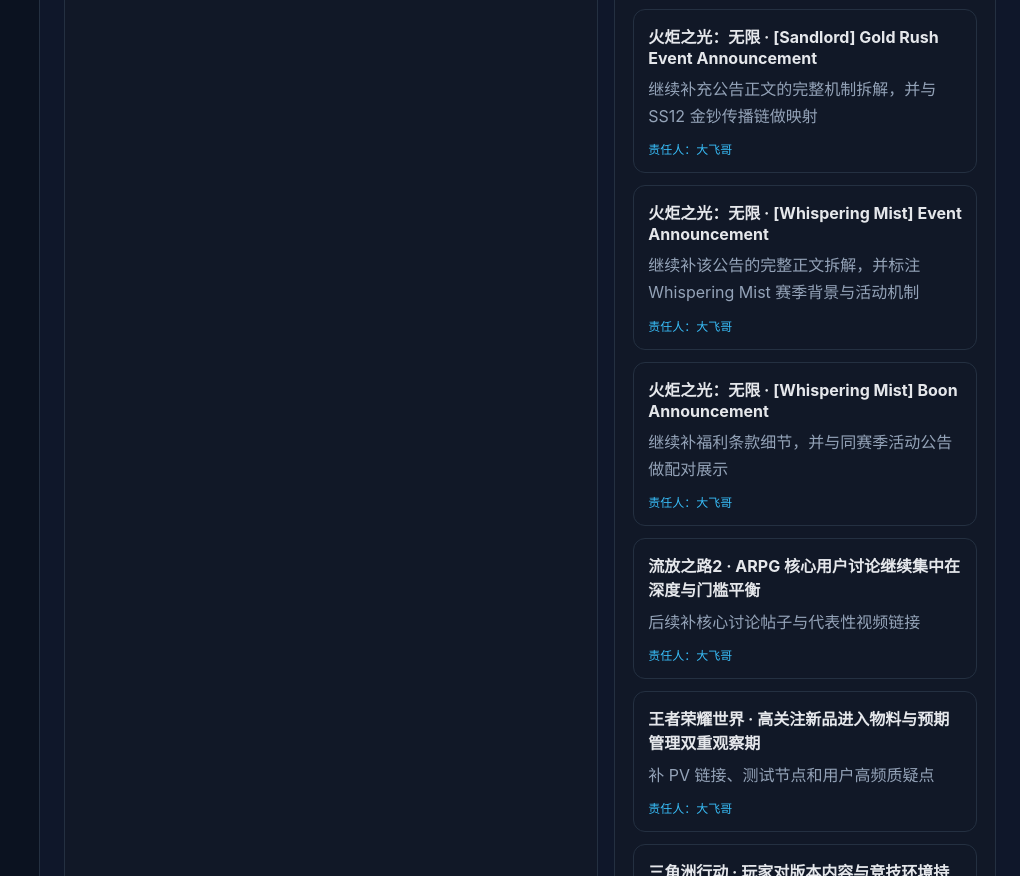
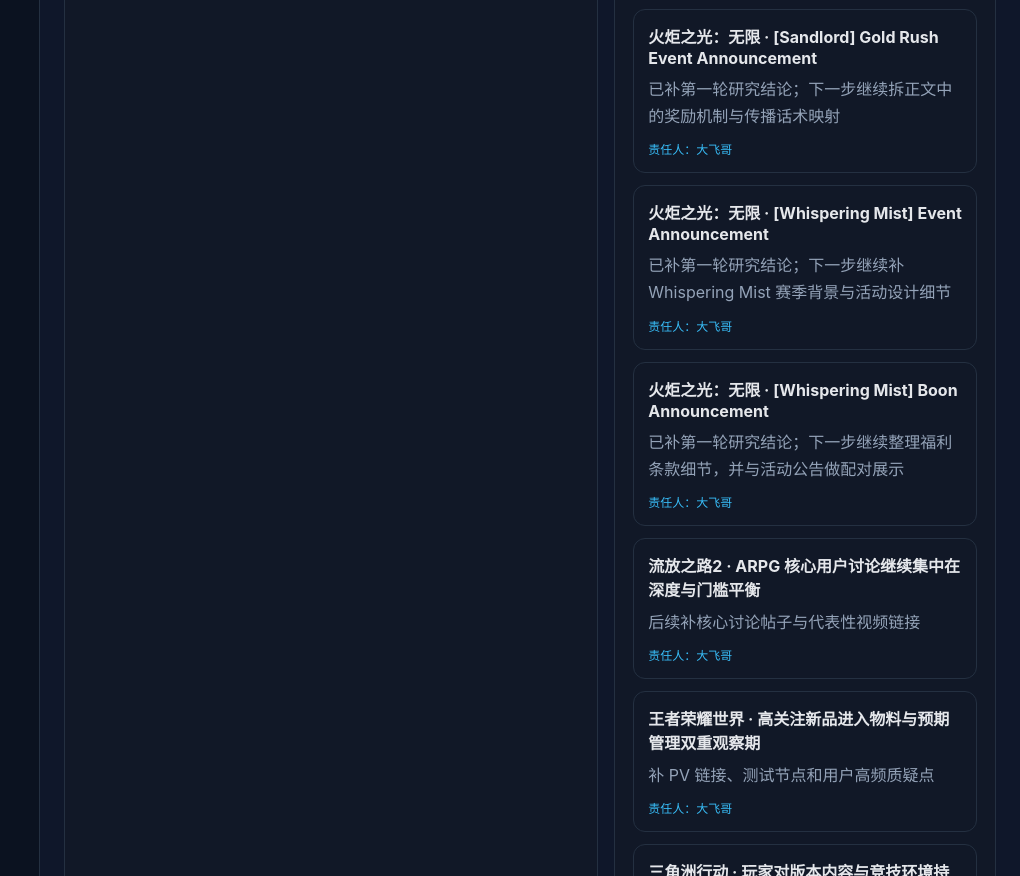
Before and after one commit to wangzhiqi01/game-monitor-dashboard, a website: page docs/index.html in a window 1280 px wide. Shown: the part 3787-4663 px from the top of the page, without its empty margins (260-1280 px from the left). Drawn offline with Linux system fonts and the light colour scheme.

Commit message:
Deepen torchlight announcement research notes

```diff
--- a/dashboard/app.js
+++ b/dashboard/app.js
@@ -640,6 +640,7 @@ function renderGameDetailPanel(game) {
                 </div>
                 <h4>${item.title}</h4>
                 <p class="muted">${item.summary}</p>
+                ${item.researchNote ? `<div class="research-note">${item.researchNote}</div>` : ''}
                 <div class="timeline-links">
                   ${item.sourceUrl ? `<a class="inline-link" href="${item.sourceUrl}" target="_blank" rel="noreferrer">查看原始来源</a>` : '<span class="muted">暂无来源链接</span>'}
                   <span class="muted">${item.sourcePlatform} · ${item.sourceType} · ${item.capturedAt}</span>
--- a/docs/activities.js
+++ b/docs/activities.js
@@ -80,16 +80,17 @@ window.GAME_MONITOR_ACTIVITIES = [
     category: '活动福利',
     title: '[Sandlord] Gold Rush Event Announcement',
     importance: 'high',
-    summary: '真实公告摘要：可通过签到与赛季活动获取多次 Pactspirit 抽取机会、Activation Medium，并可通过刷图参与抽取纪念金钞。',
+    summary: '真实公告摘要：可通过签到与赛季活动获取多次 Pactspirit 抽取机会、Activation Medium，并可通过刷图参与抽取纪念金钞。这类公告同时具备“福利驱动”和“赛季回流理由”两层价值。',
     sourcePlatform: '官网 / 新闻 JSON',
     sourceType: '真实公告样板',
     sourceUrl: 'https://torchlight.xd.com/en/news/single?id=pidg8uIC7DE6',
     capturedAt: '2026-04-14 10:55',
     freshness: 'stale',
-    todo: '继续补充公告正文的完整机制拆解，并与 SS12 金钞传播链做映射',
+    todo: '已补第一轮研究结论；下一步继续拆正文中的奖励机制与传播话术映射',
     owner: '大飞哥',
     subType: 'Event Announcement',
-    researchTag: '活动向'
+    researchTag: '活动向',
+    researchNote: '研究启发：这类公告最适合承接“刷图就有反馈”“参与活动即有奖励机会”的传播表达，可直接映射到金钞项目的参与逻辑。'
   },
   {
     id: 'act-torchlight-real-20240419-01',
@@ -100,16 +101,17 @@ window.GAME_MONITOR_ACTIVITIES = [
     category: '活动福利',
     title: '[Whispering Mist] Event Announcement',
     importance: 'medium',
-    summary: '真实公告摘要：可通过签到获取 Legendary Drop Pactspirit 相关奖励与 Activation Medium，并围绕赛季活动继续参与刷图与奖励获取。',
+    summary: '真实公告摘要：可通过签到获取 Legendary Drop Pactspirit 相关奖励与 Activation Medium，并围绕赛季活动继续参与刷图与奖励获取。这种公告更偏“活动节奏 + 参与门槛较低”的拉新/回流表达。',
     sourcePlatform: '官网 / 新闻 JSON',
     sourceType: '真实公告样板',
     sourceUrl: 'https://torchlight.xd.com/en/news/single?id=1ffdcuamXC0B',
     capturedAt: '2026-04-14 10:55',
     freshness: 'stale',
-    todo: '继续补该公告的完整正文拆解，并标注 Whispering Mist 赛季背景与活动机制',
+    todo: '已补第一轮研究结论；下一步继续补 Whispering Mist 赛季背景与活动设计细节',
     owner: '大飞哥',
     subType: 'Event Announcement',
-    researchTag: '活动向'
+    researchTag: '活动向',
+    researchNote: '研究启发：适合拆成“老玩家回流理由”“轻门槛参与奖励”“赛季活动节奏”三层传播口径。'
   },
   {
     id: 'act-torchlight-real-20240419-02',
@@ -120,16 +122,17 @@ window.GAME_MONITOR_ACTIVITIES = [
     category: '活动福利',
     title: '[Whispering Mist] Boon Announcement',
     importance: 'medium',
-    summary: '真实公告摘要：围绕 Legendary Drop Pactspirit、Activation Medium 与 Commemorative Gold Notes 等奖励机制展开，是典型的福利向公告样板。',
+    summary: '真实公告摘要：围绕 Legendary Drop Pactspirit、Activation Medium 与 Commemorative Gold Notes 等奖励机制展开，是典型的福利向公告样板。它更适合用来支撑“福利足、奖励直给、刺激参与”的表达。',
     sourcePlatform: '官网 / 新闻 JSON',
     sourceType: '真实公告样板',
     sourceUrl: 'https://torchlight.xd.com/en/news/single?id=b2u19uan4vtg',
     capturedAt: '2026-04-14 10:55',
     freshness: 'stale',
-    todo: '继续补福利条款细节，并与同赛季活动公告做配对展示',
+    todo: '已补第一轮研究结论；下一步继续整理福利条款细节，并与活动公告做配对展示',
     owner: '大飞哥',
     subType: 'Boon Announcement',
-    researchTag: '福利向'
+    researchTag: '福利向',
+    researchNote: '研究启发：这类公告更适合单独抽出来做福利钩子，和活动向公告形成“参与理由 + 奖励刺激”的配对结构。'
   },
   {
     id: 'act-poe2-20260413-01',
--- a/docs/app.js
+++ b/docs/app.js
@@ -640,6 +640,7 @@ function renderGameDetailPanel(game) {
                 </div>
                 <h4>${item.title}</h4>
                 <p class="muted">${item.summary}</p>
+                ${item.researchNote ? `<div class="research-note">${item.researchNote}</div>` : ''}
                 <div class="timeline-links">
                   ${item.sourceUrl ? `<a class="inline-link" href="${item.sourceUrl}" target="_blank" rel="noreferrer">查看原始来源</a>` : '<span class="muted">暂无来源链接</span>'}
                   <span class="muted">${item.sourcePlatform} · ${item.sourceType} · ${item.capturedAt}</span>
--- a/docs/styles.css
+++ b/docs/styles.css
@@ -314,6 +314,15 @@ body {
 .timeline-item h4 {
   margin: 10px 0 8px;
   font-size: 16px;
+}
+.research-note {
+  margin: 10px 0 0;
+  padding: 10px 12px;
+  border-radius: 12px;
+  background: rgba(56,189,248,.08);
+  border: 1px solid rgba(56,189,248,.18);
+  color: var(--text);
+  line-height: 1.8;
 }
 .timeline-top {
   display: flex;
```
Also changed, not shown: dashboard/activities.js (+12 -9 lines), dashboard/styles.css (+9 -0 lines).
